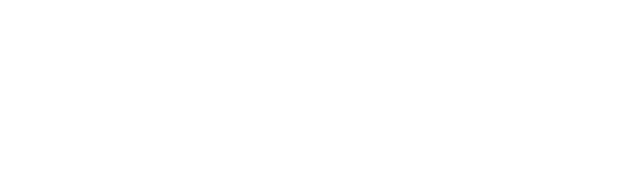
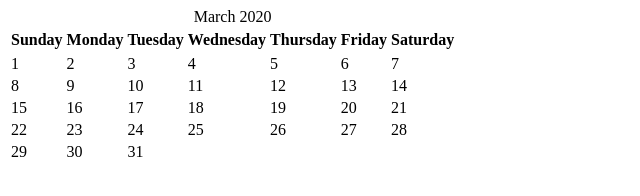
Before and after one commit to alexl119/Group-1-Project, a plain HTML site: page calendar.html in a window 1280 px wide. Shown: the whole page, without its empty margins (0-640 px from the left). Drawn offline with Linux system fonts and the light colour scheme.

Commit message:
Update calendar.html

```diff
--- a/calendar.html
+++ b/calendar.html
@@ -3,9 +3,66 @@
 <head>
     <meta charset="UTF-8">
     <meta name="viewport" content="width=device-width, initial-scale=1.0">
-    <title>Document</title>
+    <meta http-equiv="X-UA-Compatible" content="ie=edge">
+    <title>Calender</title>
+    <link rel="stylesheet" href="css/calender.css">
 </head>
 <body>
+    <table>
+        <tr>
+            <caption>
+                March 2020
+            </caption>
+            <th>Sunday</th>
+            <th>Monday</th>
+            <th>Tuesday</th>
+            <th>Wednesday</th>
+            <th>Thursday</th>
+            <th>Friday</th>
+            <th>Saturday</th>
+            <tr>
+            </tr>
+                <td>1</td>
+                <td>2</td>
+                <td>3</td>
+                <td>4</td>
+                <td>5</td>
+                <td>6</td>
+                <td>7</td>
+            </tr>
+</tr>
+    <td>8</td>
+    <td>9</td>
+    <td>10</td>
+    <td>11</td>
+    <td>12</td>
+    <td>13</td>
+    <td>14</td>
+</tr>
+</tr>
+    <td>15</td>
+    <td>16</td>
+    <td>17</td>
+    <td>18</td>
+    <td>19</td>
+    <td>20</td>
+    <td>21</td>
+</tr>
+</tr>
+    <td>22</td>
+    <td>23</td>
+    <td>24</td>
+    <td>25</td>
+    <td>26</td>
+    <td>27</td>
+    <td>28</td>
+</tr>
+<tr>
+   <td>29</td>
+   <td>30</td>
+   <td>31</td>
+</tr>
 
+    </table>
 </body>
 </html>
```
